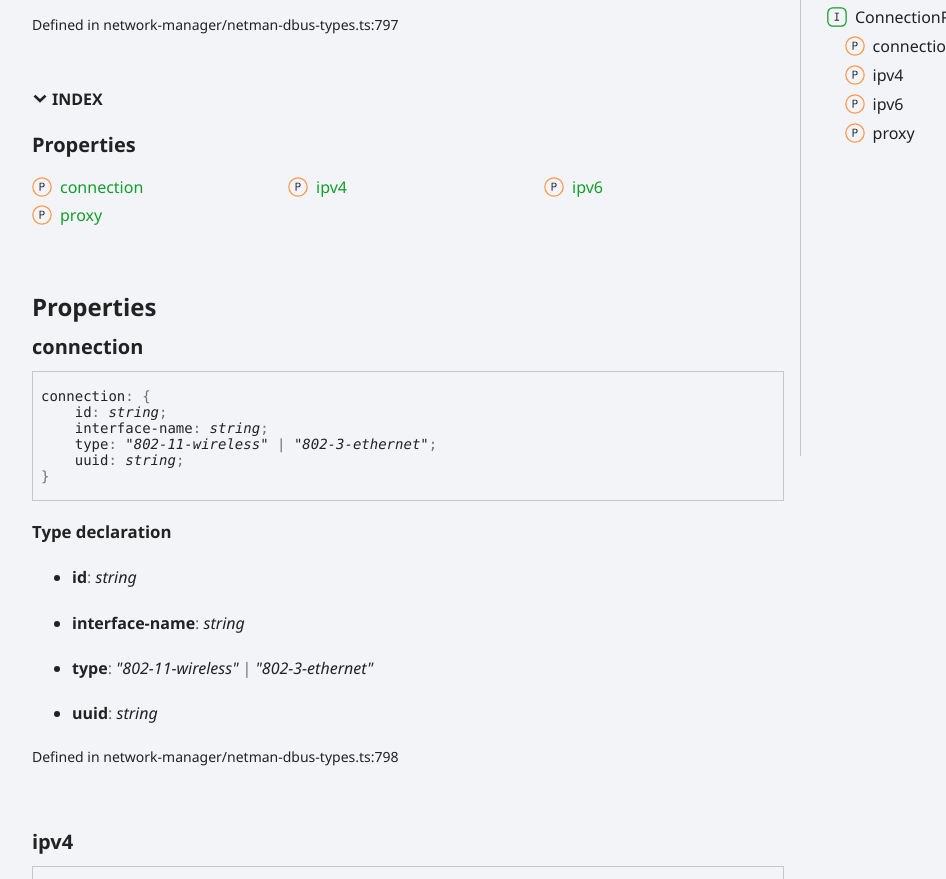
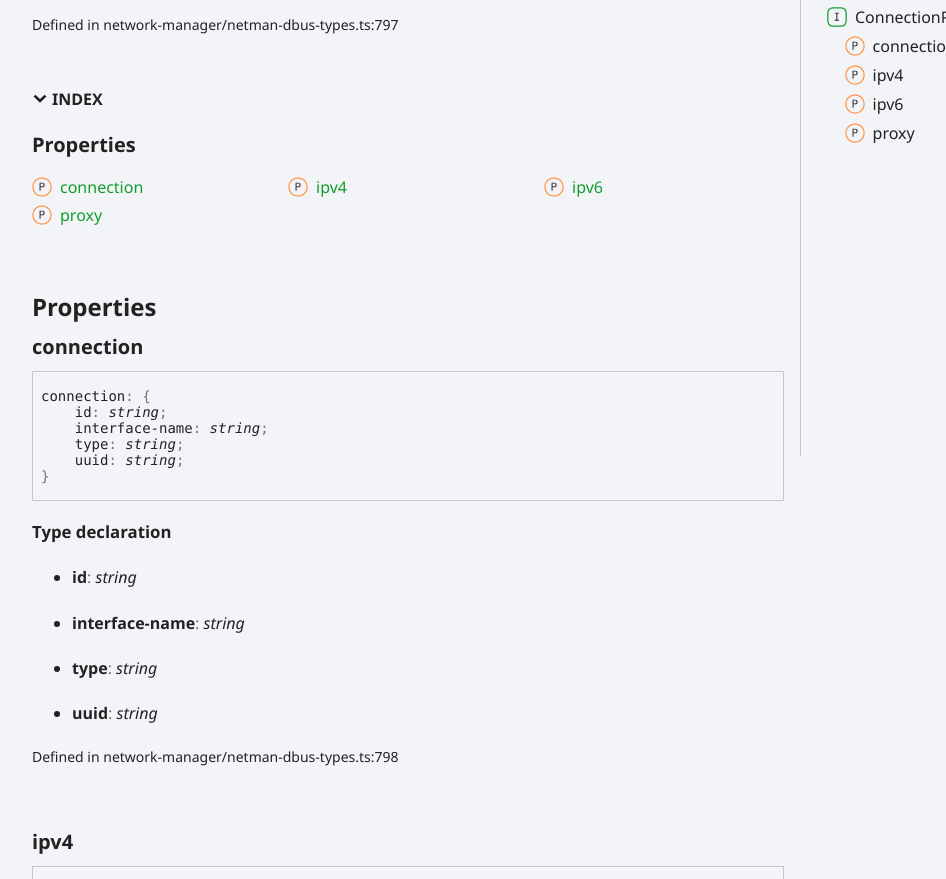
Before and after one commit to harborretail/chadburn, a website: page docs/interfaces/NetworkManagerTypes.ConnectionProfile.html in a window 1280 px wide. Shown: the part 376-1255 px from the top of the page, without its empty margins (96-1042 px from the left). Drawn offline with Linux system fonts and the light colour scheme.

Commit message:
adjusted ConnectionProfile 'type' property to be string

```diff
--- a/docs/interfaces/NetworkManagerTypes.ConnectionProfile.html
+++ b/docs/interfaces/NetworkManagerTypes.ConnectionProfile.html
@@ -44,7 +44,7 @@ This is incomplete and only contains a few common properties</p>
 <h2>Properties</h2>
 <section class="tsd-panel tsd-member tsd-kind-property tsd-parent-kind-interface"><a id="connection" class="tsd-anchor"></a>
 <h3 class="tsd-anchor-link"><span>connection</span><a href="#connection" aria-label="Permalink" class="tsd-anchor-icon"><svg class="icon icon-tabler icon-tabler-link" viewBox="0 0 24 24" stroke-width="2" stroke="currentColor" fill="none" stroke-linecap="round" stroke-linejoin="round"><path stroke="none" d="M0 0h24v24H0z" fill="none" id="icon-anchor-a"></path><path d="M10 14a3.5 3.5 0 0 0 5 0l4 -4a3.5 3.5 0 0 0 -5 -5l-.5 .5" id="icon-anchor-b"></path><path d="M14 10a3.5 3.5 0 0 0 -5 0l-4 4a3.5 3.5 0 0 0 5 5l.5 -.5" id="icon-anchor-c"></path></svg></a></h3>
-<div class="tsd-signature">connection<span class="tsd-signature-symbol">:</span> <span class="tsd-signature-symbol">{ </span><br/><span>    </span>id<span class="tsd-signature-symbol">: </span><span class="tsd-signature-type">string</span><span class="tsd-signature-symbol">; </span><br/><span>    </span>interface-name<span class="tsd-signature-symbol">: </span><span class="tsd-signature-type">string</span><span class="tsd-signature-symbol">; </span><br/><span>    </span>type<span class="tsd-signature-symbol">: </span><span class="tsd-signature-type">&quot;802-11-wireless&quot;</span><span class="tsd-signature-symbol"> | </span><span class="tsd-signature-type">&quot;802-3-ethernet&quot;</span><span class="tsd-signature-symbol">; </span><br/><span>    </span>uuid<span class="tsd-signature-symbol">: </span><span class="tsd-signature-type">string</span><span class="tsd-signature-symbol">; </span><br/><span class="tsd-signature-symbol">}</span></div>
+<div class="tsd-signature">connection<span class="tsd-signature-symbol">:</span> <span class="tsd-signature-symbol">{ </span><br/><span>    </span>id<span class="tsd-signature-symbol">: </span><span class="tsd-signature-type">string</span><span class="tsd-signature-symbol">; </span><br/><span>    </span>interface-name<span class="tsd-signature-symbol">: </span><span class="tsd-signature-type">string</span><span class="tsd-signature-symbol">; </span><br/><span>    </span>type<span class="tsd-signature-symbol">: </span><span class="tsd-signature-type">string</span><span class="tsd-signature-symbol">; </span><br/><span>    </span>uuid<span class="tsd-signature-symbol">: </span><span class="tsd-signature-type">string</span><span class="tsd-signature-symbol">; </span><br/><span class="tsd-signature-symbol">}</span></div>
 <div class="tsd-type-declaration">
 <h4>Type declaration</h4>
 <ul class="tsd-parameters">
@@ -53,7 +53,7 @@ This is incomplete and only contains a few common properties</p>
 <li class="tsd-parameter">
 <h5>interface-<wbr/>name<span class="tsd-signature-symbol">: </span><span class="tsd-signature-type">string</span></h5></li>
 <li class="tsd-parameter">
-<h5>type<span class="tsd-signature-symbol">: </span><span class="tsd-signature-type">&quot;802-11-wireless&quot;</span><span class="tsd-signature-symbol"> | </span><span class="tsd-signature-type">&quot;802-3-ethernet&quot;</span></h5></li>
+<h5>type<span class="tsd-signature-symbol">: </span><span class="tsd-signature-type">string</span></h5></li>
 <li class="tsd-parameter">
 <h5>uuid<span class="tsd-signature-symbol">: </span><span class="tsd-signature-type">string</span></h5></li></ul></div><aside class="tsd-sources">
 <ul>
--- a/src/network-manager/netman-dbus-types.ts
+++ b/src/network-manager/netman-dbus-types.ts
@@ -798,7 +798,7 @@ export interface ConnectionProfile {
     connection: {
         id: string;
         'interface-name': string;
-        type: '802-11-wireless' | '802-3-ethernet';
+        type: string;
         uuid: string;
     },
     ipv4: any,
```
